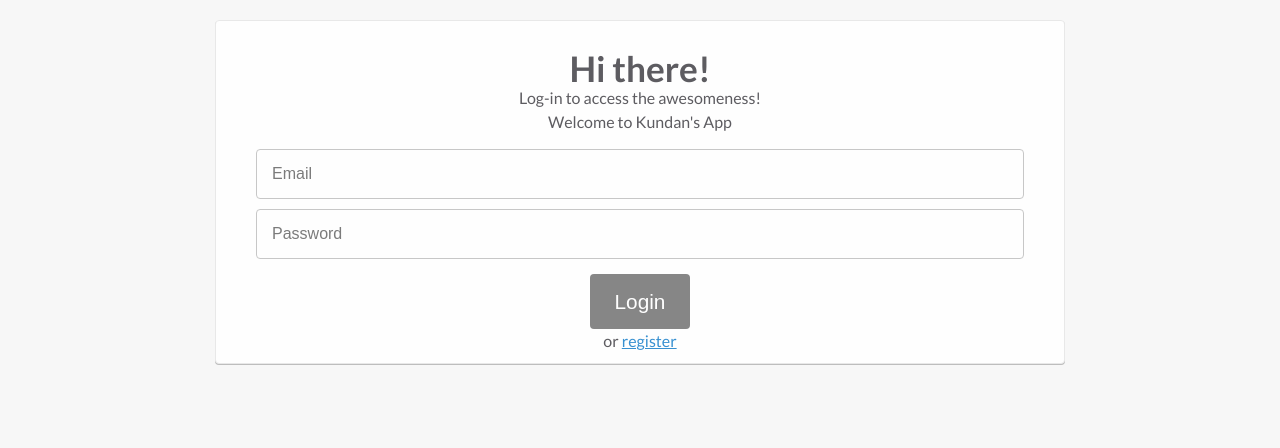
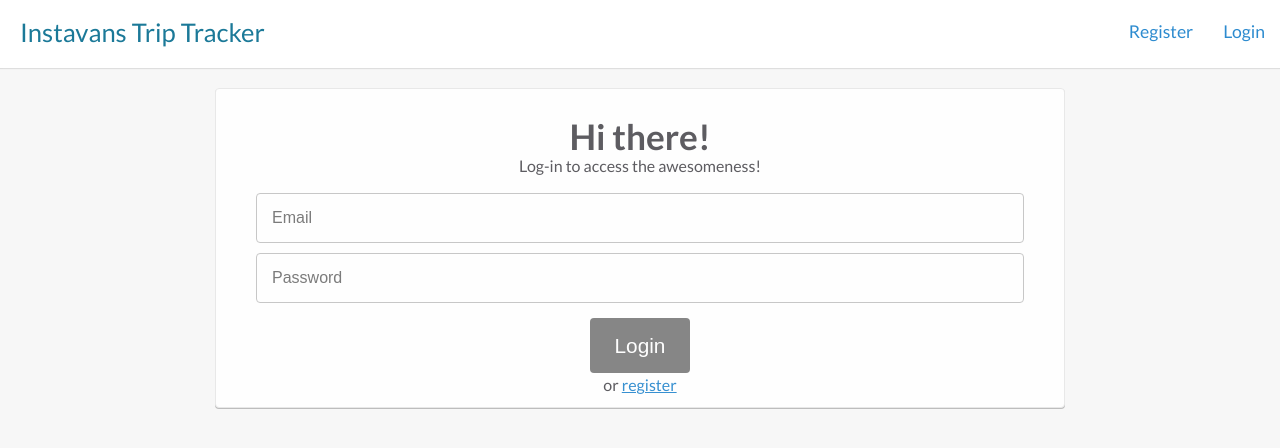
Before and after one commit to BhawaniMahawar/angularregistration, a plain HTML site: page index.html in a window 1280 px wide. Drawn offline with Linux system fonts and the light colour scheme.

Commit message:
Added navigation feature

```diff
--- a/index.html
+++ b/index.html
@@ -1,5 +1,6 @@
 <!doctype html>
 <html lang="en" ng-app="myApp">
+
 <head>
 	<meta charset="UTF-8">
 	<title>Angular Registration</title>
@@ -16,11 +17,15 @@
 	<script src="js/controllers/success.js"></script>
 
 </head>
+
 <body>
-<header></header>
+	<header>
+		<nav class="cf" ng-include="'views/nav.html'"></nav>
+	</header>
 			<div class="page">
 				<main class="cf" ng-view>
 				</main>
 			</div>
 </body>
+
 </html>
--- a/js/controllers/registration.js
+++ b/js/controllers/registration.js
@@ -1,11 +1,11 @@
-myApp.controller('RegistrationController', ['$scope', function($scope) {
-	$scope.message = "Welcome to Kundan's App";
+myApp.controller('RegistrationController', ['$scope', function ($scope) {
+	$scope.message = "";
 
-	$scope.login	=	function() {
-		$scope.message	=	"Welcome " + $scope.user.email;
+	$scope.login = function () {
+		$scope.message = "Welcome " + $scope.user.email;
 	};
 
-	$scope.register	=	function() {
-		$scope.message	=	"Welcome " + $scope.user.firstname;
- 	};
+	$scope.register = function () {
+		$scope.message = "Welcome " + $scope.user.firstname;
+	};
 }]);
--- a/js/controllers/success.js
+++ b/js/controllers/success.js
@@ -1,3 +1,3 @@
-myApp.controller('SuccessController', ['$scope', function($scope) {
+myApp.controller('SuccessController', ['$scope', function ($scope) {
 	$scope.message = "Success!!!";
 }]);
--- a/views/login.html
+++ b/views/login.html
@@ -1,11 +1,10 @@
 <section class="card login">
-  <form name="myform"
-    novalidate ng-submit="login()">
+	<form name="myform" novalidate ng-submit="login()">
 
 		<div class="textintro">
 			<h1>Hi there!</h1>
 			<p>Log-in to access the awesomeness!</p>
-      <p ng-show="message" class="message">{{ message  }}</p>
+			<p ng-show="message" class="message">{{ message }}</p>
 		</div>
 
 		<fieldset>
@@ -17,6 +16,6 @@
 		</fieldset>
 
 		<button type="submit" class="btn" ng-disabled="myform.$invalid">Login</button>
-    <p>or <a href="#/register">register</a></p>
+		<p>or <a ng-href="#/register">register</a></p>
 	</form>
 </section>
--- a/views/nav.html
+++ b/views/nav.html
@@ -1,5 +1,5 @@
-  <div class="branding"><a href="#">angularJS</a></div>
+  <div class="branding"><a ng-href="#/">Instavans Trip Tracker</a></div>
   <ul>
-    <li><a href="#">Login</a></li>
-    <li><a href="#">Register</a></li>
+    <li><a ng-href="#/login">Login</a></li>
+    <li><a ng-href="#/register">Register</a></li>
   </ul>
```
Also changed, not shown: views/register.html (+2 -2 lines), views/success.html (+6 -5 lines). Lines whose indentation alone changed are shown as unchanged.
